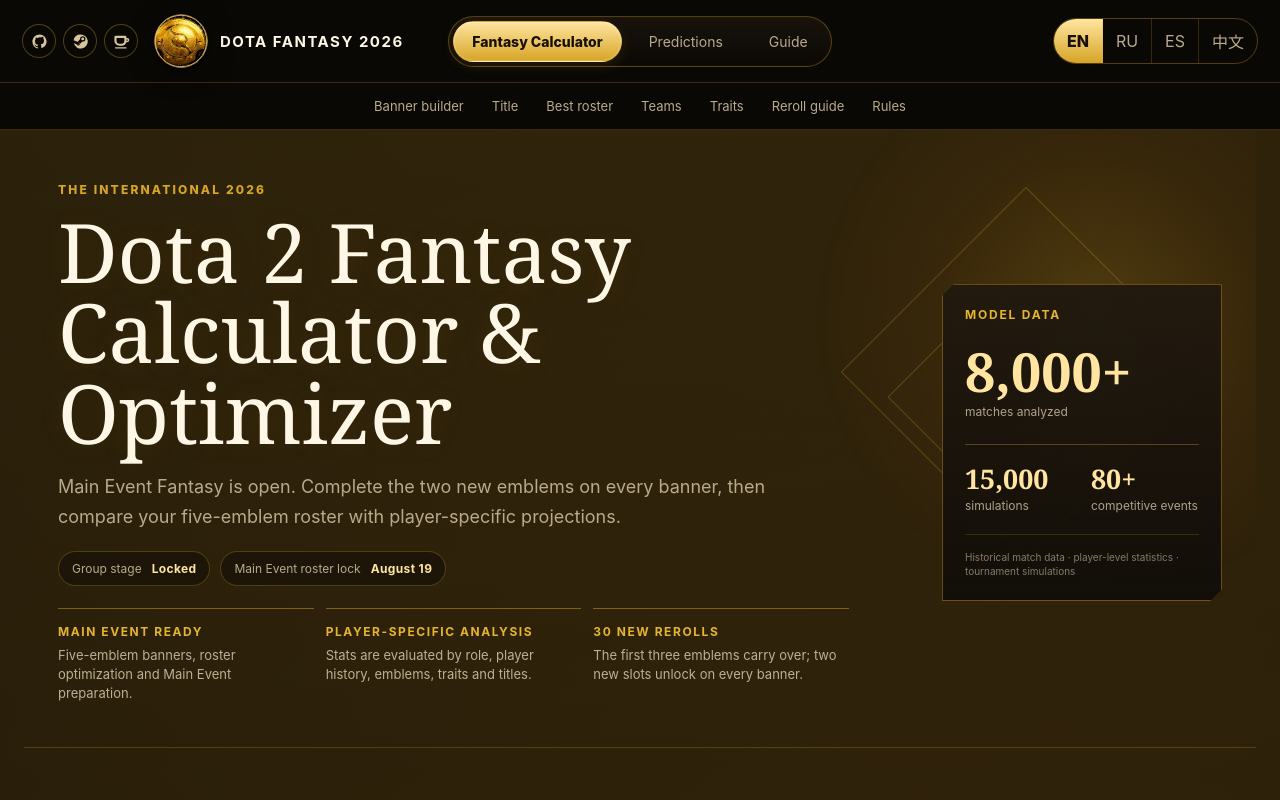
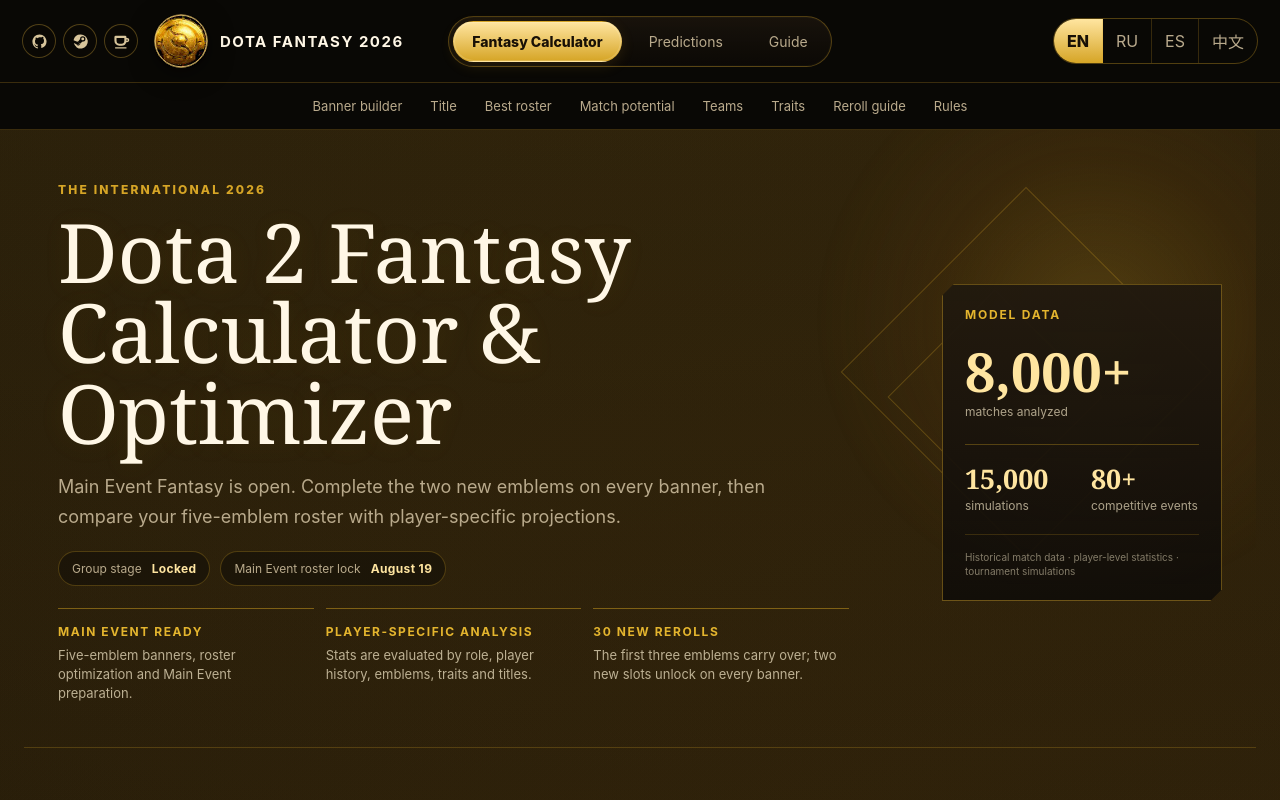
Before and after one commit to Kadadji1/dota2-fantasy-optimizer-2026, a Next.js app: page / in a window 1280 px wide. Shown: the top 800 px of the page. Built offline with nearby package versions, Linux system fonts and the light colour scheme.

Commit message:
Refresh Main Event calculator and guide

```diff
--- a/components/FantasySubnav.tsx
+++ b/components/FantasySubnav.tsx
@@ -5,13 +5,13 @@ import { useEffect, useState } from "react";
 type SiteLanguage = "en" | "ru" | "es" | "zh";
 
 const labels: Record<SiteLanguage, string[]> = {
-  en: ["Banner builder", "Title", "Best roster", "Teams", "Traits", "Reroll guide", "Rules"],
-  ru: ["Калькулятор знамён", "Титул", "Лучший состав", "Команды", "Свойства", "Что роллить", "Правила"],
-  es: ["Constructor", "Título", "Mejor plantilla", "Equipos", "Rasgos", "Guía de reroll", "Reglas"],
-  zh: ["旗帜构建", "称号", "最佳阵容", "战队", "特性", "重掷指南", "规则"]
+  en: ["Banner builder", "Title", "Best roster", "Match potential", "Teams", "Traits", "Reroll guide", "Rules"],
+  ru: ["Калькулятор знамён", "Титул", "Лучший состав", "Потенциал матчей", "Команды", "Свойства", "Что роллить", "Правила"],
+  es: ["Constructor", "Título", "Mejor plantilla", "Potencial", "Equipos", "Rasgos", "Guía de reroll", "Reglas"],
+  zh: ["旗帜构建", "称号", "最佳阵容", "比赛潜力", "战队", "特性", "重掷指南", "规则"]
 };
 
-const anchors = ["builder", "titles", "results", "teams", "traits", "rerolls", "rules"];
+const anchors = ["builder", "titles", "results", "playoff-outlook", "teams", "traits", "rerolls", "rules"];
 
 function readLanguage(): SiteLanguage {
   if (typeof window === "undefined") return "en";
```
